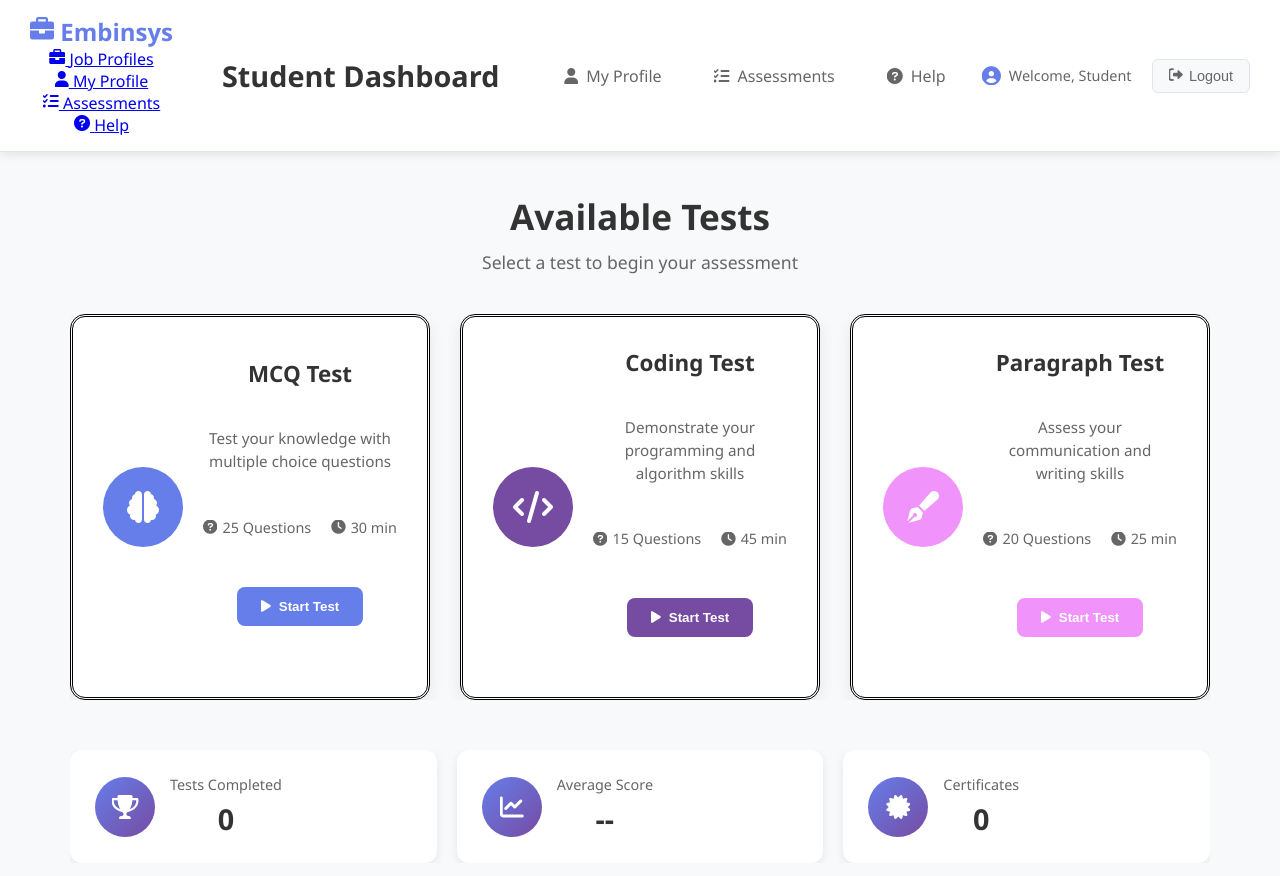
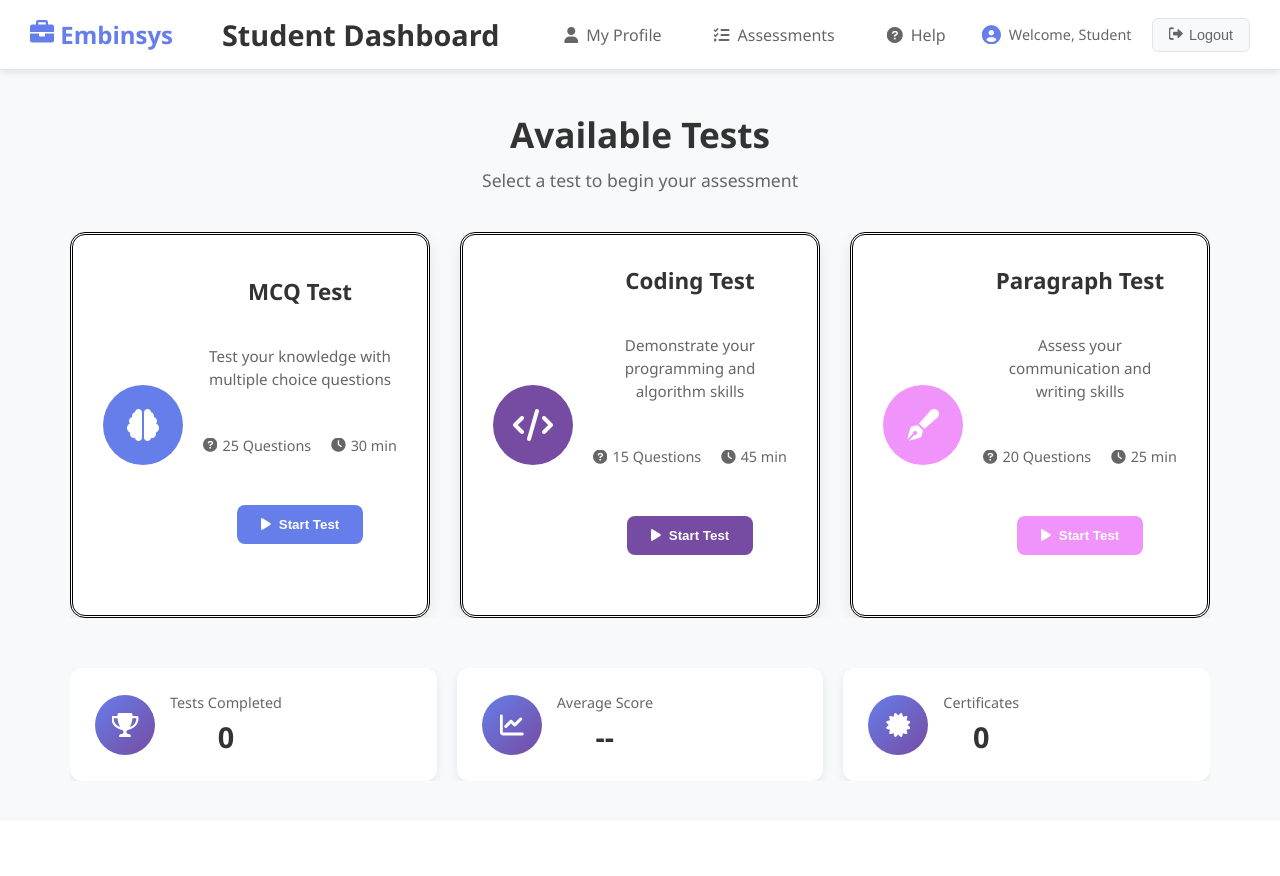
Before and after one commit to Daksh-9/Company-Hiring-Platform, a React (Create React App) app: page /dashboard in a window 1280 px wide. Shown: the top 876 px of the page. After the commit the page ends 821 px from the top, so only its background shows below. Built offline with nearby package versions, Linux system fonts and the light colour scheme.

Commit message:
updated dashboardJs

```diff
--- a/package.json
+++ b/package.json
@@ -27,6 +27,7 @@
     "test": "react-scripts test",
     "eject": "react-scripts eject",
     "server": "node backend/server.js",
+    "dev": "concurrently \"npm run server\" \"npm run start\""
   },
   "eslintConfig": {
     "extends": [
--- a/src/components/Dashboard.js
+++ b/src/components/Dashboard.js
@@ -13,6 +13,7 @@ const Dashboard = () => {
     // Clear any stored user data
     localStorage.removeItem('user');
     sessionStorage.clear();
+
     // Redirect to login page
     navigate('/');
   };
@@ -24,30 +25,7 @@ const Dashboard = () => {
         <div className="nav-left">
           <Link to="/dashboard" className="logo">
             <i className="fas fa-briefcase"></i> Embinsys
-
           </Link>
-          <ul>
-            <li>
-              <Link to="/job-profiles">
-                <i className="fas fa-briefcase"></i> <span>Job Profiles</span>
-              </Link>
-            </li>
-            <li>
-              <Link to="/my-profile">
-                <i className="fas fa-user"></i> <span>My Profile</span>
-              </Link>
-            </li>
-            <li>
-              <Link to="/assessments">
-                <i className="fas fa-tasks"></i> <span>Assessments</span>
-              </Link>
-            </li>
-            <li>
-              <Link to="/help">
-                <i className="fas fa-question-circle"></i> <span>Help</span>
-              </Link>
-            </li>
-          </ul>
         </div>
         <div className="nav-center">
           <h1>Student Dashboard</h1>
```
Also changed, not shown: 1 other file (tests, documents, lock files or other folders).
